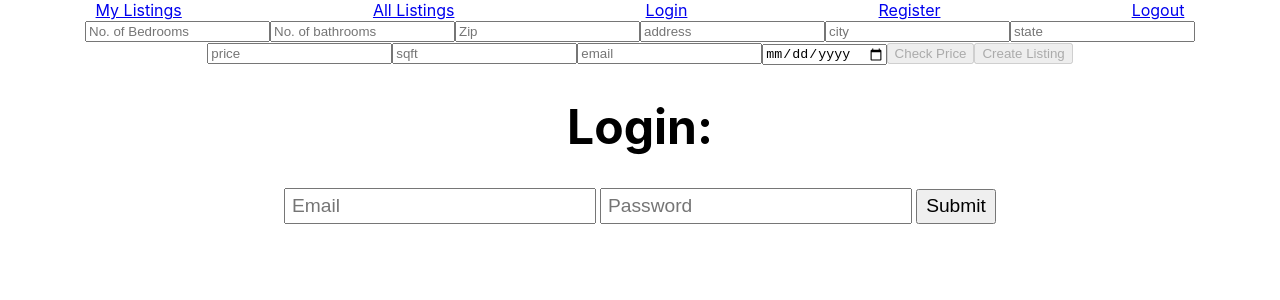
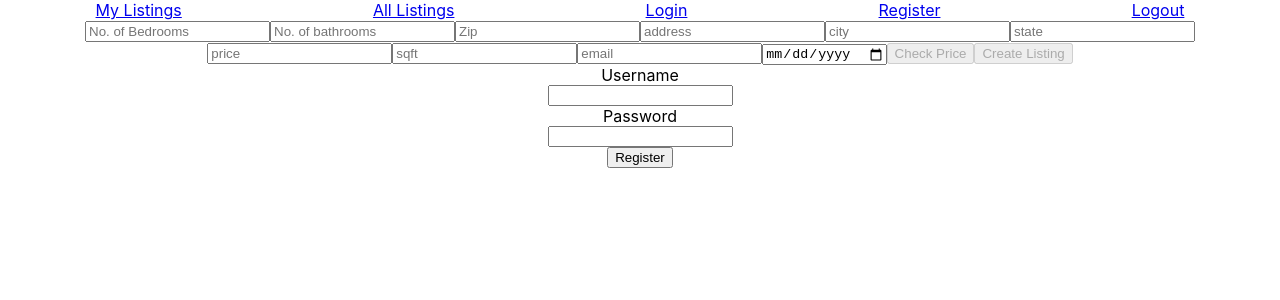
Before and after one commit to AirBnB-dream-team/Front-End, a React (Create React App) app: page /logout in a window 1280 px wide. Shown: the top 300 px of the page. Built offline with nearby package versions, Linux system fonts and the light colour scheme.

Commit message:
got login and register both working with redux

```diff
--- a/src/components/Login.js
+++ b/src/components/Login.js
@@ -1,73 +1,65 @@
 import React from 'react';
-import { Formik } from 'formik';
+import { withFormik, Form, Field } from 'formik';
 import {connect} from 'react-redux';
+import * as Yup from 'yup'
 
 import {login} from '../actions/login'
 
-const Login = () => (
-    <div className="login-form" style={{ textAlign: "center" }}>
-        <h1 style={{ fontSize: "3rem" }}>Login:</h1>
-        <Formik
-            initialValues={{ email: '', password: '' }}
-            validate={values => {
-                const errors = {};
-                if (!values.email) {
-                    errors.email = 'Required';
-                } else if (
-                    !/^[A-Z0-9._%+-]+@[A-Z0-9.-]+\.[A-Z]{2,}$/i.test(values.email)
-                ) {
-                    errors.email = 'Invalid email address';
-                }
-                return errors;
-            }}
-            onSubmit={(values, { setSubmitting }) => {
-                setTimeout(() => {
-                    alert(JSON.stringify(values, null, 2));
-                    setSubmitting(false);
-                }, 400);
-            }}
-        >
-            {({
-                values,
-                errors,
-                touched,
-                handleChange,
-                handleBlur,
-                handleSubmit,
-                isSubmitting,
-            }) => (
-                <form onSubmit={handleSubmit}>
-                    <input
-                        type="email"
-                        name="email"
-                        onChange={handleChange}
-                        onBlur={handleBlur}
-                        value={values.email}
-                        placeholder="Email"
-                        style={{ width: "300px", height: "30px", fontSize: "1.2rem", paddingLeft: "6px", marginRight: "2px" }}
-                    />
-                    {errors.email && touched.email && errors.email}
-                    <input
-                        type="password"
-                        name="password"
-                        onChange={handleChange}
-                        onBlur={handleBlur}
-                        value={values.password}
-                        placeholder="Password"
-                        style={{ width: "300px", height: "30px", fontSize: "1.2rem", paddingLeft: "6px", marginLeft: "2px" }}
-                    />
-                    {errors.password && touched.password && errors.password}
-                    <button
-                        type="submit"
-                        disabled={isSubmitting}
-                        style={{ width: "80px", height: "35px", fontSize: "1.2rem", marginLeft: "4px" }}
-                    >
-                        Submit
-                    </button>
-                </form>
-            )}
-        </Formik>
-    </div>
-);
+function LoginForm(props){
+
+    const { values,
+            touched,
+            errors,
+          } = props;
+    return (
+
+            <Form className='login-form'>
+                <label htmlFor='username'>Username</label>
+                <Field
+                    name='username'
+                    id='username'
+                    value={values.username}
+                />
+                {touched.username && errors.username && (
+                    <p> {errors.username}</p>
+                )}
+                <label htmlFor='password'>Password</label>
+                <Field
+                    type='password'
+                    name='password'
+                    id='password'
+                    value = {values.password}
+                />
+                {touched.password && errors.password && (
+                    <p> {errors.password}</p>
+                )}
+                <button type="submit">Register</button>
+
+            </Form>
+
+
+
+
+    )
+}
+
+const Login = withFormik({
+    mapPropsToValues({ username, password, email }) {
+        return {
+          username: username || "",
+          password: password || ""
+        };
+    },
+    validationSchema: Yup.object().shape({
+        username: Yup.string().required('Username required'),
+        password:Yup.string().min(3, "3 or more characters").matches('^(?=.*[0-9]$)(?=.*[a-zA-Z])', "Password must contain atleast 1 letter and 1 number").required("PassRequired")
+    }),
+    handleSubmit(values, {props, resetForm}) {
+        props.login(values);
+        resetForm();
+
+      }
+
+})(LoginForm);
 
 export default connect(null, {login})(Login);
--- a/src/components/RegisterForm.js
+++ b/src/components/RegisterForm.js
@@ -1,7 +1,6 @@
 import React from 'react';
 import { withFormik, Form, Field } from 'formik';
 import * as Yup from 'yup';
-import axios from 'axios';
 import {connect} from 'react-redux';
 import {register} from '../actions/register'
 
@@ -76,6 +75,7 @@ const FormikRegisterForm = withFormik({
     handleSubmit(values, {props, resetForm}) {
         props.register(values);
         resetForm();
+
       }
 
 })(RegisterForm);
--- a/src/reducers/userReducer.js
+++ b/src/reducers/userReducer.js
@@ -13,6 +13,7 @@ import {
 const initialState = {
     credentials: {
         username: "",
+        email: "",
         password: ""
     },
     isLoggedIn: false,
```
Also changed, not shown: 1 other file (tests, documents, lock files or other folders).
